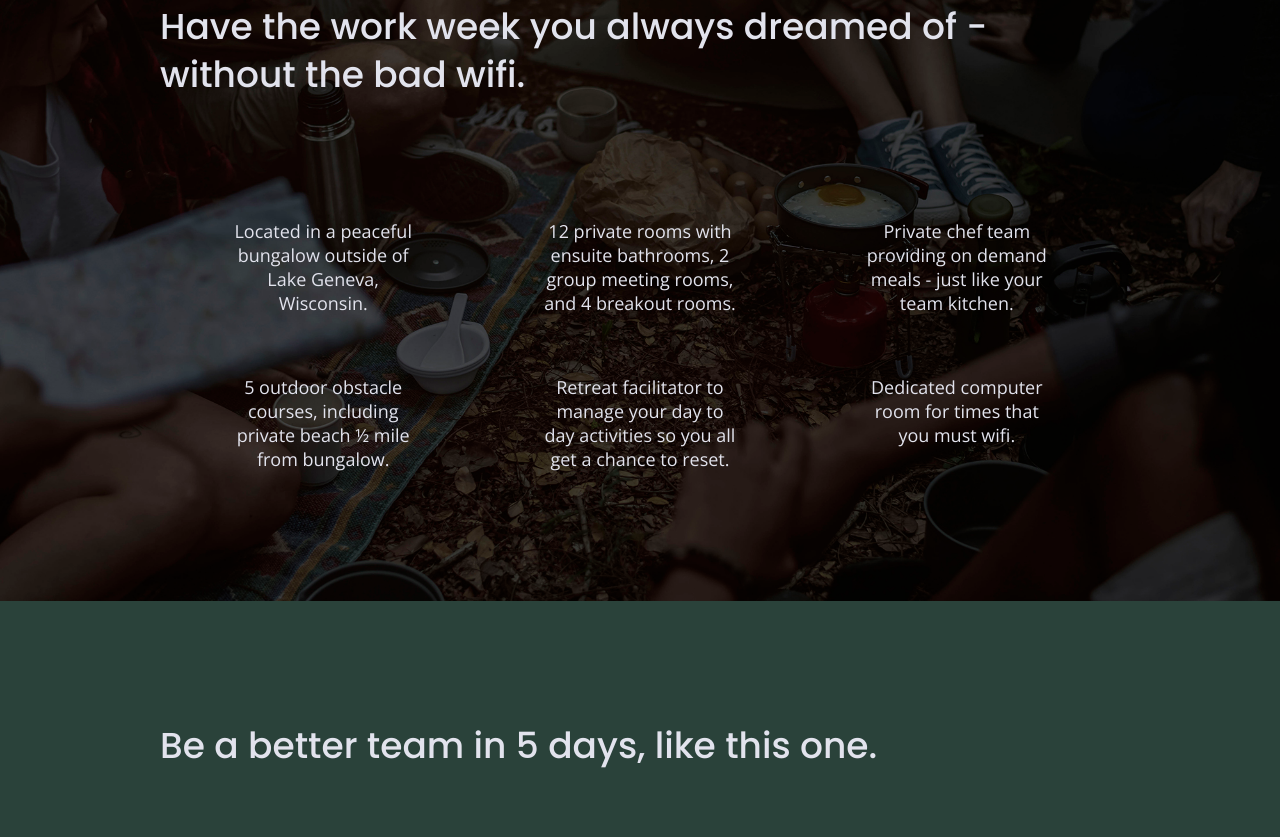
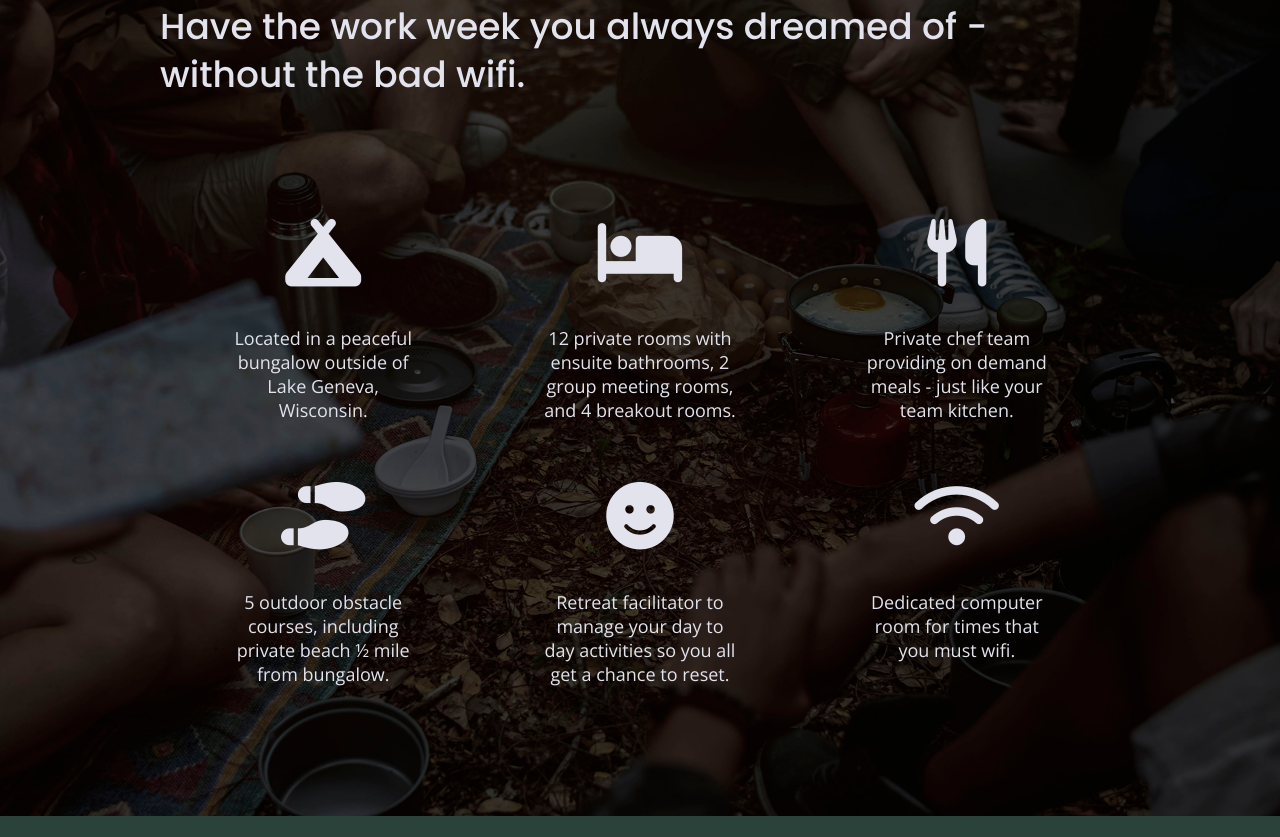
Before and after one commit to kern-ch/unplugged, a website built with Parcel: page index.html in a window 1280 px wide. Shown: the part 1254-2091 px from the top of the page. Built offline with nearby package versions, Linux system fonts and the light colour scheme.

Commit message:
Features icons

```diff
--- a/css/main.css
+++ b/css/main.css
@@ -325,6 +325,11 @@
   width: 63%;
 }
 
+.features i {
+	font-size: 3.75em;
+    margin-bottom: 40px;
+}
+
 .features .features-items {
     display: flex;
   justify-content: center;
@@ -593,6 +598,7 @@
       width: 62%;
   }
 
+
   /* Reviews */
   .reviews article {
     display: flex;
@@ -611,6 +617,7 @@
   .reviews h3 {
     width: 75%;
     margin: 0;
+    padding: 0;
   }
 
   /* Footer */
@@ -656,8 +663,6 @@
     width: 100%;
     font-size: 3rem;
   }
-
-
 
   /* about page */
 
--- a/index.html
+++ b/index.html
@@ -22,6 +22,8 @@
   <meta name="theme-color" content="#fafafa">
   <!--Google fonts-->
   <link href="https://fonts.googleapis.com/css?family=Open+Sans:400,700|Poppins:500,700" rel="stylesheet">
+  <!-- Font Awesom -->
+  <script src="https://kit.fontawesome.com/61dc5fb592.js" crossorigin="anonymous"></script>
 </head>
 
 <body><!-- Add your site or application content here -->
@@ -70,27 +72,39 @@
           <h2>Have the work week you always dreamed of - without the bad wifi.</h2>
           <div class="features-items">
             <article>
-              <p class="fontawesome-icon"></p>
+              <p class="fontawesome-icon">
+                <i class="fas fa-campground"></i>
+              </p>
               <p class="features-item-description">Located in a peaceful bungalow outside of Lake Geneva, Wisconsin.</p>
             </article>
             <article>
-              <p class="fontawesome-icon"></p>
+              <p class="fontawesome-icon">
+                <i class=" fas fa-bed"></i>
+              </p>
               <p class="features-item-description">12 private rooms with ensuite bathrooms, 2 group meeting rooms, and 4 breakout rooms.</p>
             </article>
             <article>
-              <p class="fontawesome-icon"></p>
+              <p class="fontawesome-icon">
+                <i class="fas fa-utensils"></i>
+              </p>
               <p class="features-item-description">Private chef team providing on demand meals - just like your team kitchen.</p>
             </article>
             <article>
-              <p class="fontawesome-icon"></p>
+              <p class="fontawesome-icon">
+                <i class="fas fa-shoe-prints"></i>
+              </p>
               <p class="features-item-description">5 outdoor obstacle courses, including private beach ½ mile from bungalow.</p>
             </article>
             <article>
-              <p class="fontawesome-icon"></p>
+              <p class="fontawesome-icon">
+                <i class="fas fa-smile"></i>
+              </p>
               <p class="features-item-description">Retreat facilitator to manage your day to day activities so you all get a chance to reset.</p>
             </article>
             <article>
-              <p class="fontawesome-icon"></p>
+              <p class="fontawesome-icon">
+                <i class="fas fa-wifi"></i>
+              </p>
               <p class="features-item-description">Dedicated computer room for times that you must wifi.</p>
             </article>
           </div>
```
Also changed, not shown: about/index.html (+2 -0 lines), faq/index.html (+2 -0 lines).
